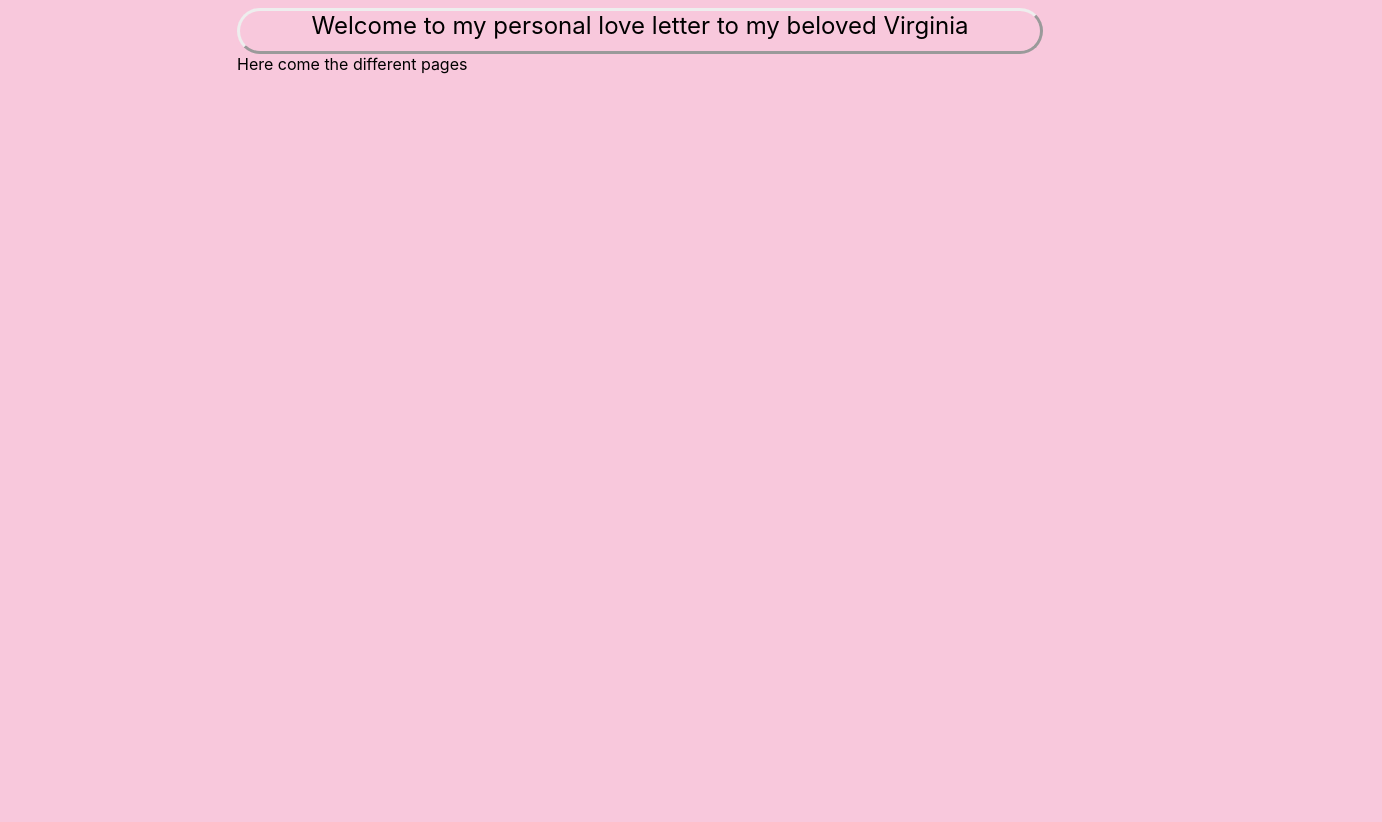
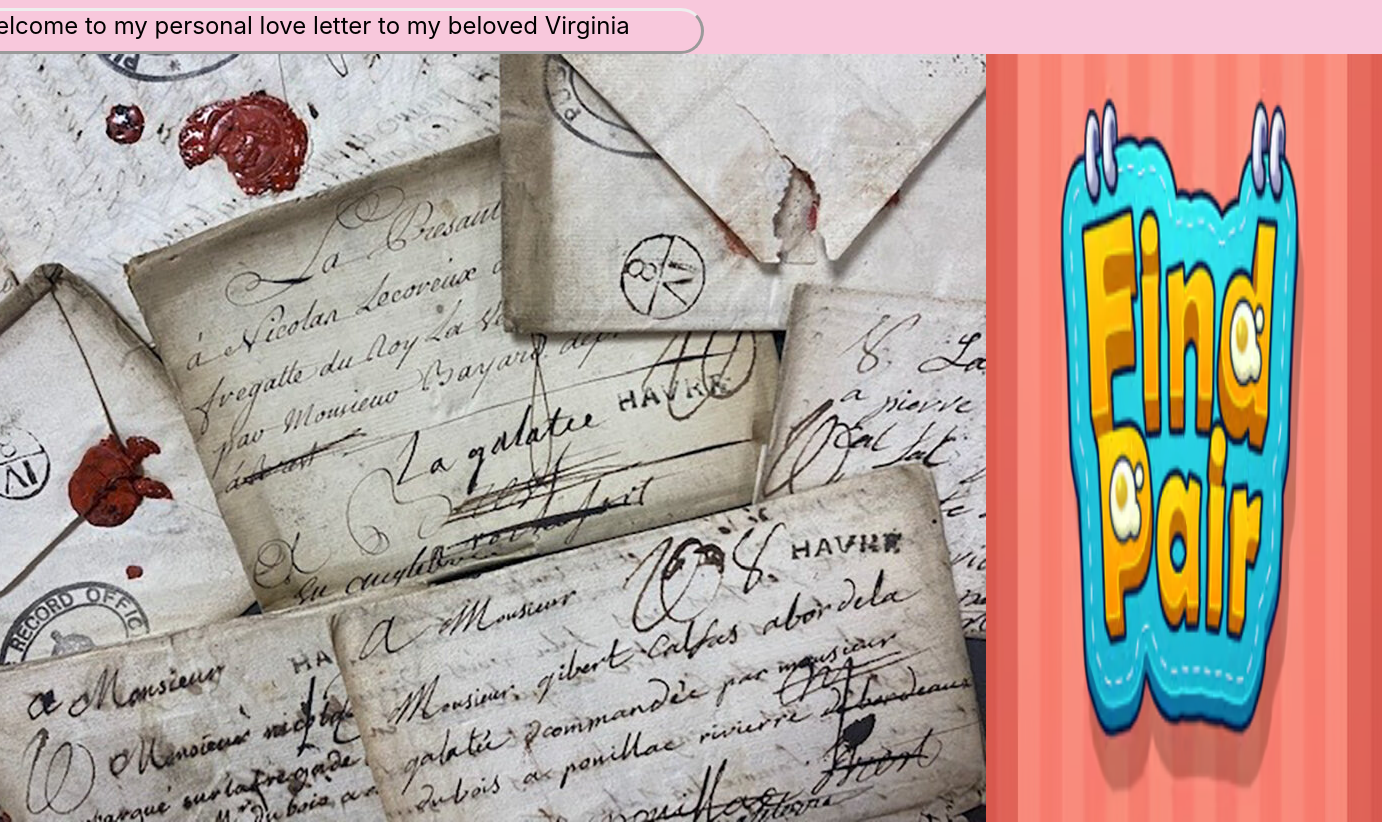
Before and after one commit to RobbyCL21/valentinevir, a React (Create React App) app: page / in a window 1280 px wide. Shown: the whole page, 1382 px wide, since content can reach past the window. Built offline with nearby package versions, Linux system fonts and the light colour scheme.

Commit message:
loveletter page and find a pair page

```diff
--- a/src/App.css
+++ b/src/App.css
@@ -10,3 +10,7 @@
   text-align: center; /* Centers text */
   font-size: 24px;
 }
+
+.DifferentPages {
+  display: flex;
+}
--- a/src/App.js
+++ b/src/App.js
@@ -1,4 +1,6 @@
 import logo from './logo.svg';
+import loveletter from './loveletter.png';
+import findapair from './find a pair.png';
 import './App.css';
 
 function App() {
@@ -9,6 +11,9 @@ function App() {
       </div>
       <div className="DifferentPages">
         Here come the different pages
+        <img src={loveletter} alt="Loveletter" />
+        <img src={findapair} alt="find a pair" />
+
       </div>
     </>
   );
```
Also changed, not shown: src/find a pair.png (added), src/loveletter.png (added).
